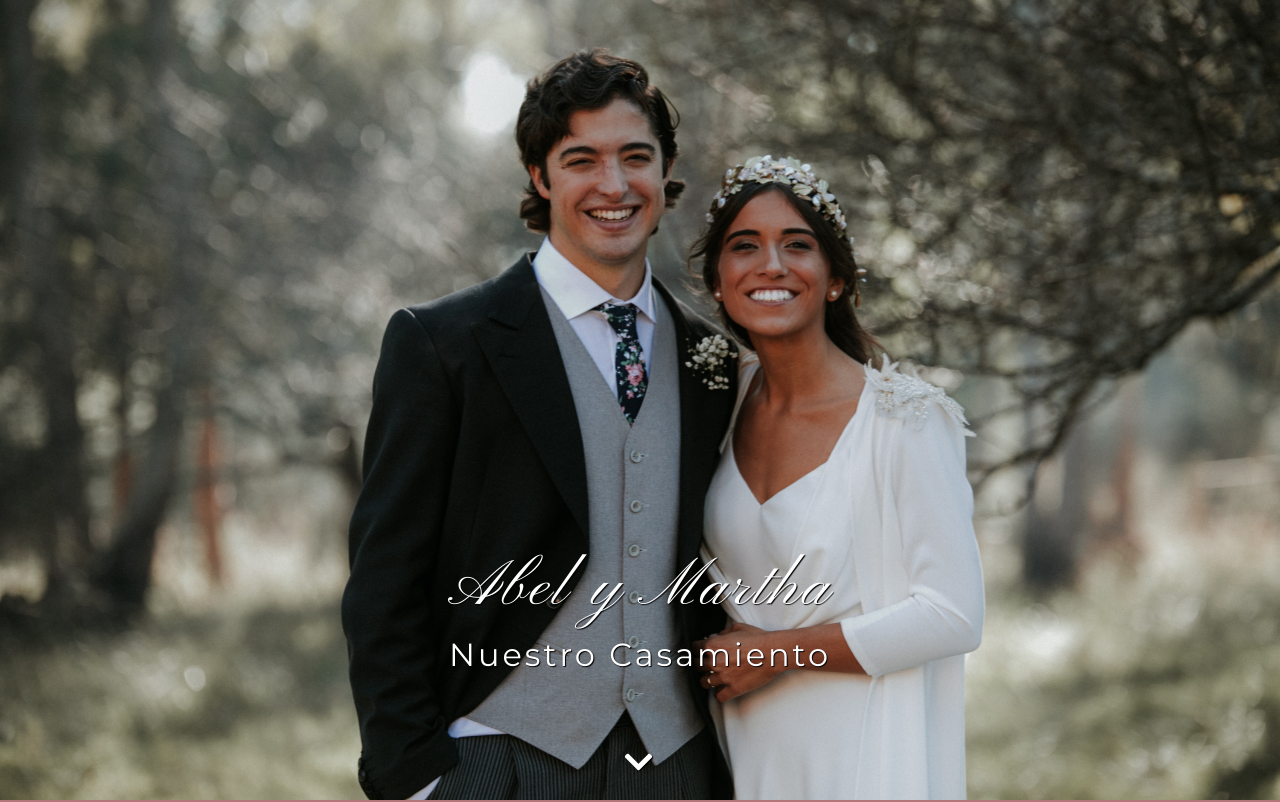
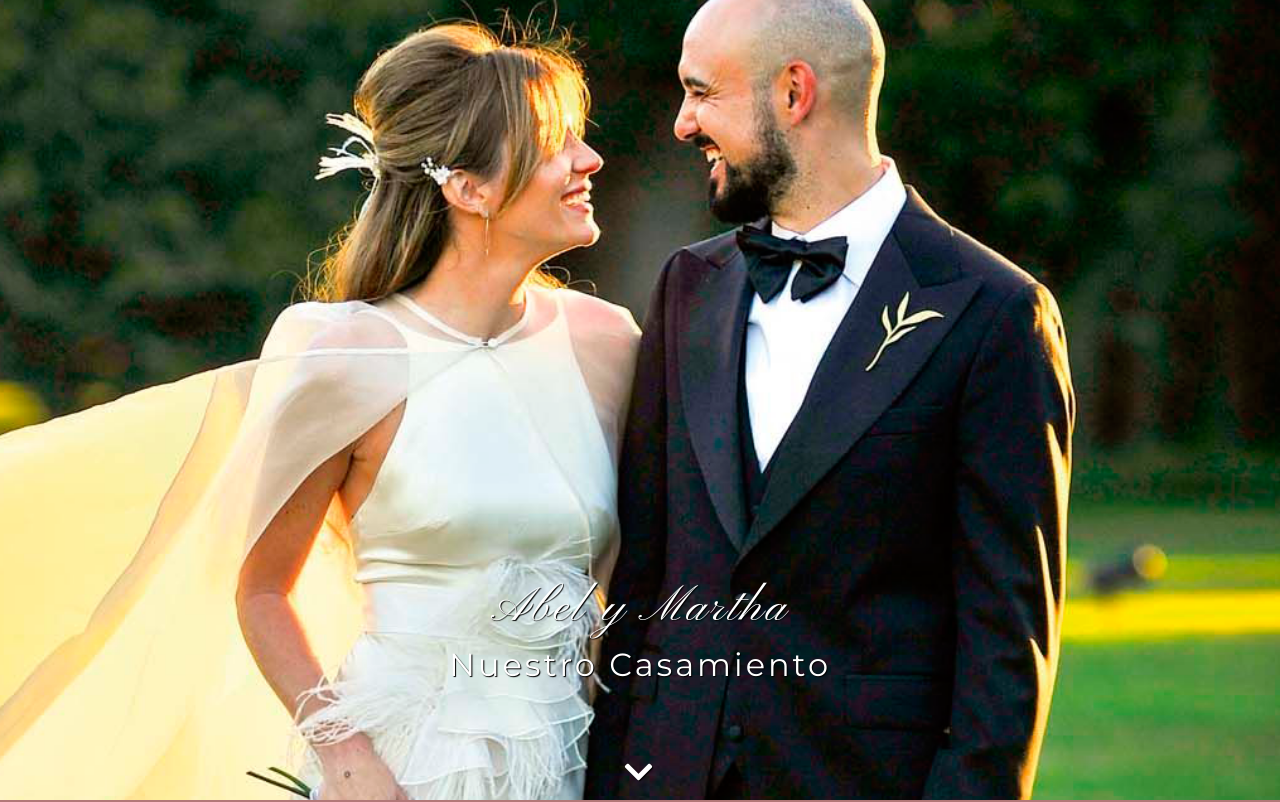
Before and after one commit to tomasvissio1/tarjetas-virtuales, a plain HTML site: page trabajos/abel/abel.html in a window 1280 px wide. Shown: the top 802 px of the page. Drawn offline with nearby package versions, Linux system fonts and the light colour scheme.

Commit message:
nueva actualizacion abel

```diff
--- a/trabajos/abel/estilos6.css
+++ b/trabajos/abel/estilos6.css
@@ -93,7 +93,7 @@ h2{
 
 /* Seccion header */
 header{
-    background: url(imagenes/casamiento4.jpg) no-repeat center center fixed;
+    background: url(imagenes/abelFoto.png) no-repeat center center fixed;
 -webkit-background-size: cover;
 -moz-background-size: cover;
 -o-background-size: cover;
@@ -110,7 +110,7 @@ header div{
     text-shadow: 1px 1px 1px black;
 }
 header div h1{
-    font-size: 4rem;
+    font-size: 3rem;
     text-shadow: 1px 1px 1px black;
     /* font-family: 'Montserrat', sans-serif; */
     font-family: 'Pinyon Script', cursive;
@@ -170,6 +170,8 @@ header div i{
 #galeria{
     grid-template-columns: 1fr;
     margin-top: 25%;
+    padding: 2% 0% 4% 0%;
+    background-color: #b27878;
 }
 /* Seccion Confirmacion */
 #confirmacion{
```
Also changed, not shown: trabajos/abel/abel.html (+2 -0 lines), trabajos/abel/imagenes/abelFoto.png (added).
